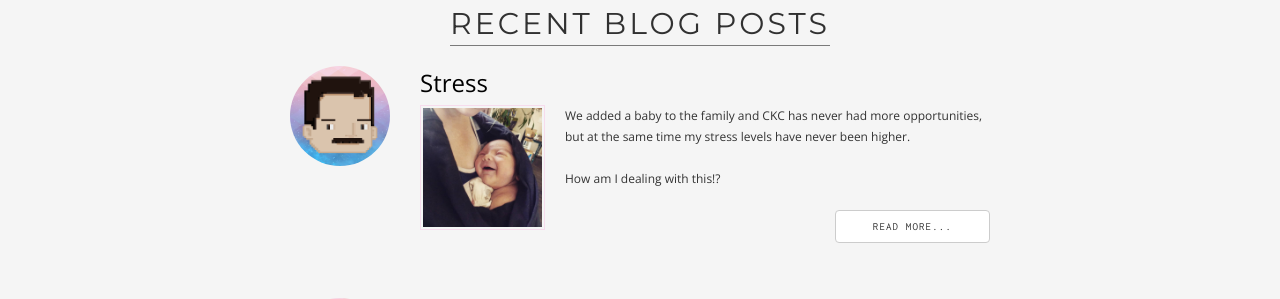
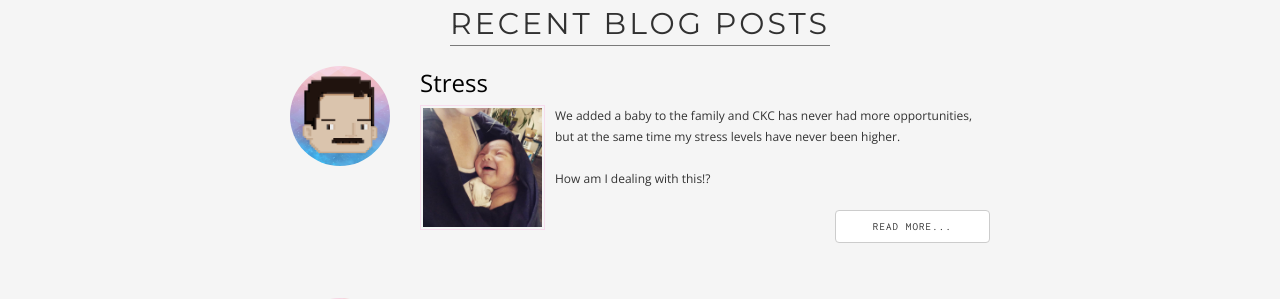
Before and after one commit to ckcollab/ckcollab, a Jekyll site: the page built from index.html, in a window 1280 px wide. Shown: the part 4448-4747 px from the top of the page. Built offline with Jekyll 4.4.1, drawn with Linux system fonts in a browser that asks for light colours.

Commit message:
reduce margin on inline pictures in post summaries

```diff
--- a/assets/css/custom.css
+++ b/assets/css/custom.css
@@ -887,7 +887,7 @@ a:hover > img {
     border: 1px solid rgba(248, 214, 235, 0.8);
     padding: 2px !important;
     width: 125px !important;
-    margin-right: 20px !important;
+    margin-right: 10px !important;
 }
 
 img.media-object {
```
